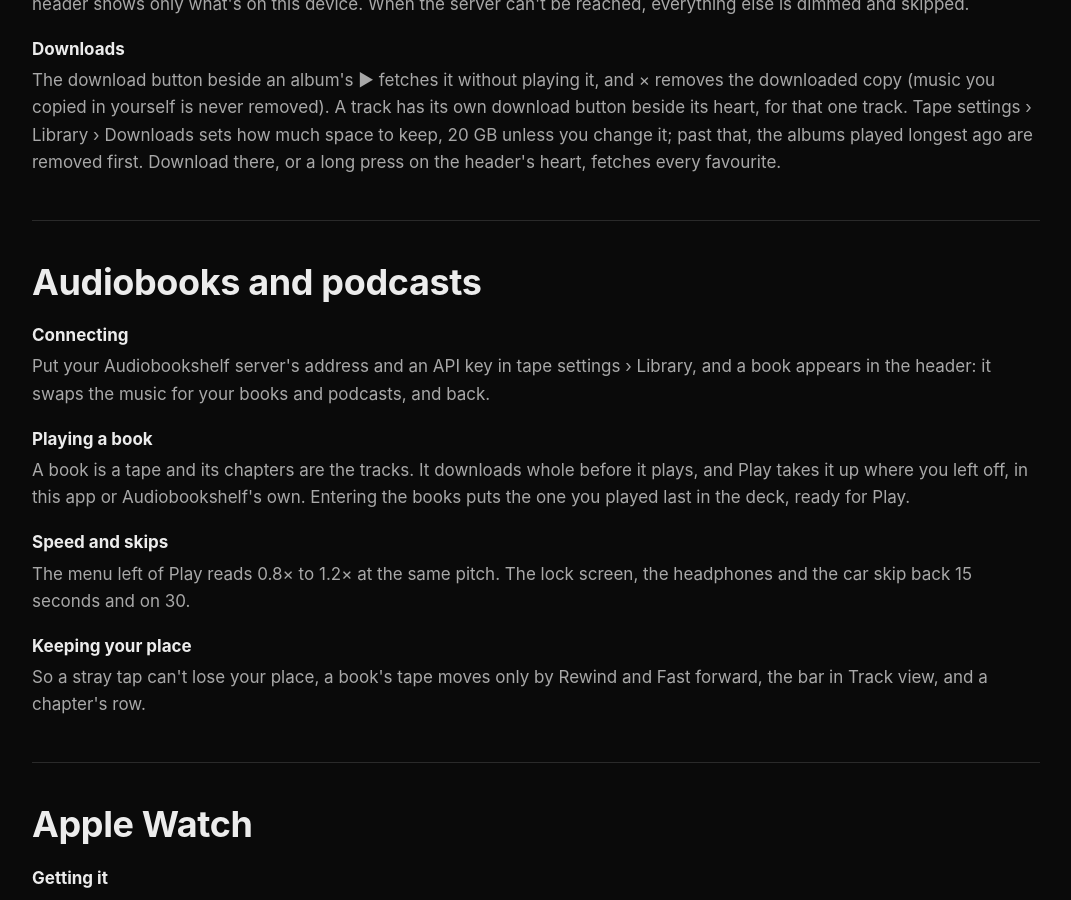
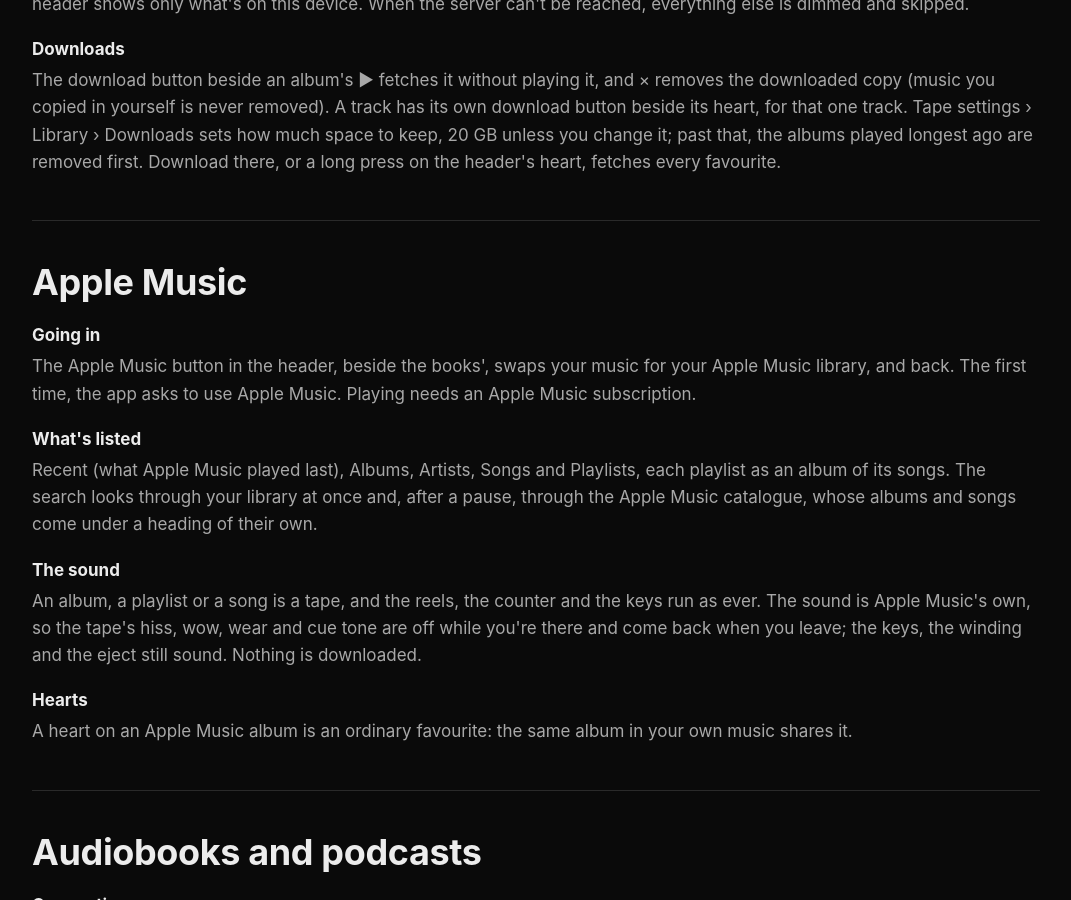
Before and after one commit to andybateman/andybateman.github.io, a Jekyll site: the page tapedeck/help.html, which Jekyll copies as it is, in a window 1280 px wide and 900 px high, scrolled down 3688 px. Shown: the whole window, without its empty margins (104-1175 px from the left). Built offline with Jekyll 4.4.1, drawn with Linux system fonts in a browser that asks for light colours; some of the changed text lies outside the part shown.

Commit message:
/tapedeck/: Apple Music, as tapes, in the features, the help and the privacy page

```diff
--- a/tapedeck/help.html
+++ b/tapedeck/help.html
@@ -29,6 +29,7 @@
     <li><a href="#playing">Playing</a></li>
     <li><a href="#cassette">The cassette</a></li>
     <li><a href="#library">Your library</a></li>
+    <li><a href="#apple">Apple Music</a></li>
     <li><a href="#books">Audiobooks</a></li>
     <li><a href="#watch">Apple Watch</a></li>
     <li><a href="#car">In the car</a></li>
@@ -117,6 +118,20 @@
   </dl>
 </section>
 
+<section id="apple" aria-labelledby="apple-h">
+  <h2 id="apple-h">Apple Music</h2>
+  <dl>
+    <dt>Going in</dt>
+    <dd>The Apple Music button in the header, beside the books', swaps your music for your Apple Music library, and back. The first time, the app asks to use Apple Music. Playing needs an Apple Music subscription.</dd>
+    <dt>What's listed</dt>
+    <dd>Recent (what Apple Music played last), Albums, Artists, Songs and Playlists, each playlist as an album of its songs. The search looks through your library at once and, after a pause, through the Apple Music catalogue, whose albums and songs come under a heading of their own.</dd>
+    <dt>The sound</dt>
+    <dd>An album, a playlist or a song is a tape, and the reels, the counter and the keys run as ever. The sound is Apple Music's own, so the tape's hiss, wow, wear and cue tone are off while you're there and come back when you leave; the keys, the winding and the eject still sound. Nothing is downloaded.</dd>
+    <dt>Hearts</dt>
+    <dd>A heart on an Apple Music album is an ordinary favourite: the same album in your own music shares it.</dd>
+  </dl>
+</section>
+
 <section id="books" aria-labelledby="books-h">
   <h2 id="books-h">Audiobooks and podcasts</h2>
   <dl>
@@ -202,10 +217,10 @@
   <h2 id="faq-h">Questions</h2>
   <details><summary>The app says "No music yet"</summary><p>It has found nothing to play. The screen shows where music goes: copy album folders into iCloud Drive › Tape Deck › Music, or through the Files app into the app's own folder (File › Show Albums Folder on the Mac), or type your music server's address on that screen.</p><img class="screen" src="img/first-screen.png" alt="The first screen with no music: a drawing of iCloud Drive, Tape Deck, Music, with an artist's folder, an album's folder and its tracks inside, and a field for a music server's address" width="640" height="775" loading="lazy"></details>
   <details><summary>The watch shows an empty deck</summary><p>The watch draws what's in your iPhone's deck, so open Tape Deck on the iPhone. With both in reach of each other, the tape appears on the watch within a few seconds.</p></details>
-  <details><summary>Does Tape Deck stream from Apple Music or Spotify?</summary><p>No. It plays music you have as files: copied into the app, in a folder on the Mac, or on your own music server.</p></details>
+  <details><summary>Does Tape Deck stream from a music service?</summary><p>Apple Music, with a subscription: the Apple Music button in the header plays your Apple Music library and the catalogue as tapes. Otherwise it plays music you have as files: copied into the app, in a folder on the Mac, or on your own music server.</p></details>
   <details><summary>My favourites aren't on my other device</summary><p>They go through iCloud: check you're signed in to iCloud with the same Apple Account on both. They usually arrive within a minute.</p></details>
   <details><summary>How do I make it sound clean?</summary><p>In tape settings › Sound, set the condition to Fresh and turn off the cue tone and motor wow; in Tape, turn off the lead in and lead out.</p></details>
-  <details><summary>Does it collect anything about me?</summary><p>No. There's no account and no tracking, and the app asks for no permissions. Your music stays on your devices and your own servers, and your favourites go through your own iCloud.</p></details>
+  <details><summary>Does it collect anything about me?</summary><p>No. There's no account and no tracking, and the only permission the app asks for is to use Apple Music, when you first press its button. Your music stays on your devices and your own servers, and your favourites go through your own iCloud.</p></details>
   <p>Something else? Email <a href="mailto:andy@andybateman.com">andy@andybateman.com</a>. The <a href="privacy.html">privacy policy</a> says what the app keeps, and where.</p>
 </section>
 
--- a/tapedeck/index.html
+++ b/tapedeck/index.html
@@ -89,13 +89,14 @@
 
 <section aria-labelledby="library">
   <h2 id="library">Your whole library</h2>
-  <p>Tape Deck plays music you own. Copy it into the app, or point it at your own music server and play everything on it.</p>
+  <p>Tape Deck plays music you own. Copy it into the app, or point it at your own music server and play everything on it. With an Apple Music subscription, your Apple Music library plays as tapes too.</p>
   <div class="grid">
     <div class="card"><h3>Recent first</h3><p>The albums you listened to last, then what's new in your library.</p></div>
     <div class="card"><h3>Albums, artists, tracks</h3><p>Sort from one button, jump by letter, and search as you type. A search forgives a missing accent.</p></div>
     <div class="card"><h3>Favourites everywhere</h3><p>A heart on a track or a whole album follows you between your iPhone, iPad and Mac through iCloud.</p></div>
     <div class="card"><h3>Downloads</h3><p>From a server, an album downloads as you play it, or ahead of time for the train, a whole album or a single track. You choose how much space to give it.</p></div>
     <div class="card"><h3>Through iCloud Drive</h3><p>Put albums in the Tape Deck folder in iCloud Drive and they're on your iPhone, iPad and Mac within seconds, filling in as iCloud brings them.</p></div>
+    <div class="card"><h3>Apple Music, as tapes</h3><p>The Apple Music button in the header swaps your music for your Apple Music library: albums, artists, songs and playlists, and a search of the whole catalogue. The sound is Apple Music's own, so the tape's hiss and wear step aside; the reels and the keys carry on. Needs a subscription.</p></div>
   </div>
 </section>
 
@@ -154,7 +155,7 @@
 
 <section aria-labelledby="private">
   <h2 id="private">Private by design</h2>
-  <p>No account, no sign-in, no tracking. Tape Deck asks for no permissions. Your music stays on your devices and your own server, and your favourites go through your own iCloud.</p>
+  <p>No account, no sign-in, no tracking. Tape Deck asks for one permission, and only if you press the Apple Music button: to use Apple Music. Your music stays on your devices and your own server, and your favourites go through your own iCloud.</p>
 </section>
 
 <section aria-labelledby="get">
--- a/tapedeck/privacy.html
+++ b/tapedeck/privacy.html
@@ -38,6 +38,7 @@
     <li><strong>Your favourites</strong> go between your own devices through your iCloud account, in iCloud's own storage for the app. The developer can't see them.</li>
     <li><strong>Music in iCloud Drive</strong>, in the Tape Deck folder, is your own iCloud Drive, read by the app on each of your devices.</li>
     <li><strong>The Apple Watch app</strong> talks only to your iPhone, to show what's in its deck.</li>
+    <li><strong>Your Apple Music library</strong>, if you use Apple Music mode, is listed on the device so it opens at once; the covers are kept with it. Nothing from Apple Music is downloaded or kept as audio.</li>
   </ul>
 </section>
 
@@ -48,7 +49,7 @@
 
 <section aria-labelledby="perm-h">
   <h2 id="perm-h">Permissions</h2>
-  <p>The app asks for none: not your location, contacts, photos, camera or microphone.</p>
+  <p>One, and only if you use it: to use Apple Music, asked the first time you press the Apple Music button, so the app can list and play your Apple Music library. Nothing about what you play there reaches the developer; Apple's own terms cover Apple Music. The app asks for nothing else: not your location, contacts, photos, camera or microphone.</p>
 </section>
 
 <section aria-labelledby="kids-h">
```
